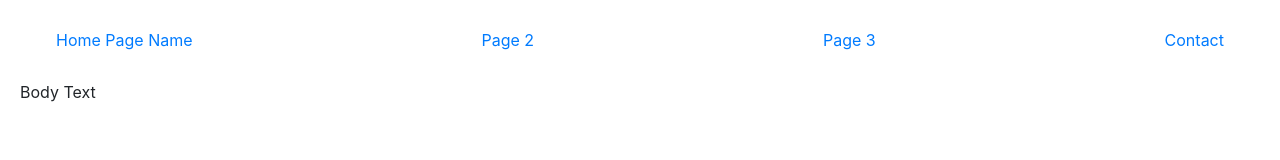
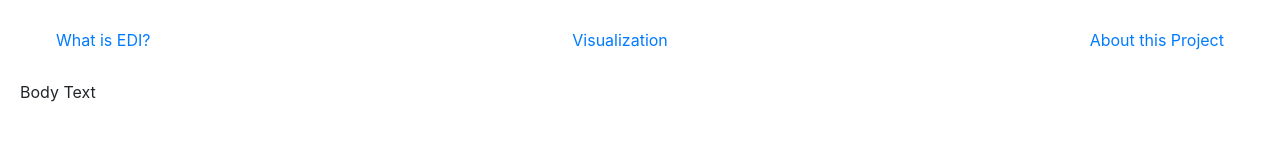
Before and after one commit to Ellesabelles/Democracy, a plain HTML site: page index.html in a window 1280 px wide. Drawn offline with Linux system fonts and the light colour scheme.

Commit message:
second commit

```diff
--- a/index.html
+++ b/index.html
@@ -12,10 +12,9 @@
 </head>
 <body>
     <div class="navBar" >
-        <a href="index.html">Home Page Name</a>
-        <a href="page2.html">Page 2</a>
-        <a href="page3.html">Page 3</a>
-        <a href="contact.html">Contact</a>
+        <a href="index.html">What is EDI?</a>
+        <a href="page2.html">Visualization</a>
+        <a href="page3.html">About this Project</a>
     </div>
     <p>
     Body Text
```
